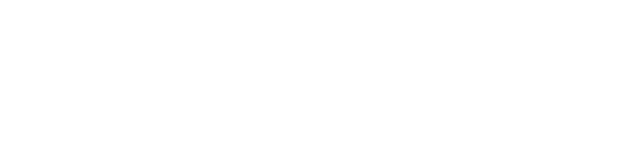
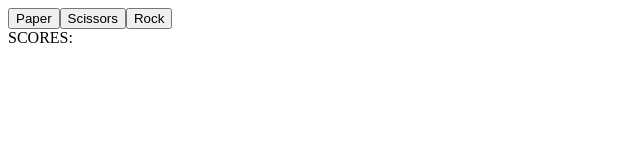
Before and after one commit to edwyip/ROCK-PAPER-SCISSORS, a plain HTML site: page index.html in a window 1280 px wide. Shown: the whole page, without its empty margins (0-640 px from the left). Drawn offline with Linux system fonts and the light colour scheme.

Commit message:
added buttons and scores on script.

```diff
--- a/index.html
+++ b/index.html
@@ -1 +1,12 @@
-<script type="text/javascript" src="./index.js"></script>
+<!DOCTYPE html>
+<html lang="en">
+<head>
+    <meta charset="UTF-8">
+    <meta http-equiv="X-UA-Compatible" content="IE=edge">
+    <meta name="viewport" content="width=device-width, initial-scale=1.0">
+    <title>PAPER SCISSOR ROCK!</title>
+    <script src="./index.js" defer></script>
+</head>
+<body>
+</body>
+</html>
--- a/index.js
+++ b/index.js
@@ -53,8 +53,35 @@ function game(){
         console.log(round["message"]);
         console.log("Your Score: " + playerScore + "   VS   Computer Score: " + comScore);
     }
+
+
+
     let winner = (playerScore > comScore) ?
             "Alright you won 3 out of 5 rounds first you the winner. Degenerate gambler." :
             "LOL you just lost to a bot, stupid much?";
     console.log(winner);
 }
+
+const paper = document.createElement("button");
+paper.textContent = "Paper";
+const scissor = document.createElement("button");
+scissor.textContent = "Scissors";
+const rock = document.createElement("button");
+rock.textContent = "Rock";
+
+paper.addEventListener("click", () => { console.log(playRound("Paper", computerPlay())) });
+scissor.addEventListener("click", () => { console.log(playRound("Scissors", computerPlay())) });
+rock.addEventListener("click", () => { console.log(playRound("Rock", computerPlay())) });
+
+const buttons = document.createElement("div");
+const scores = document.createElement("div");
+scores.textContent = "SCORES:"
+const body = document.querySelector("body");
+body.appendChild(buttons);
+body.appendChild(scores);
+
+
+
+buttons.appendChild(paper);
+buttons.appendChild(scissor);
+buttons.appendChild(rock);
```
